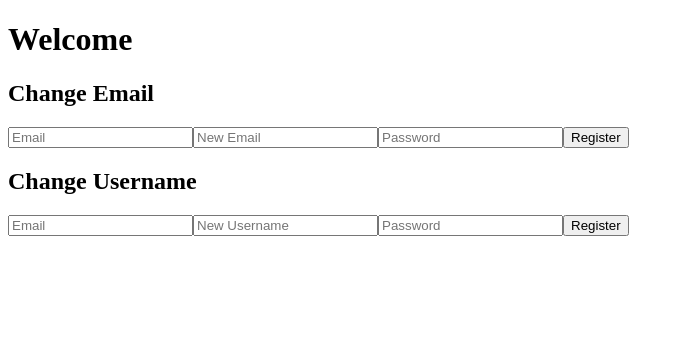
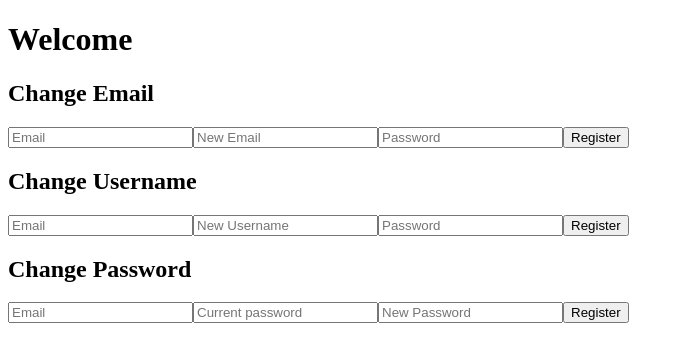
Before and after one commit to fabioporzio/Trello-Clone-Frontend, an Angular app: page /home in a window 1280 px wide. Shown: the top 362 px of the page, without its empty margins (0-684 px from the left). Built offline with nearby package versions, Linux system fonts and the light colour scheme; no server answers; sample sign-in values are in the browser's storage.

Commit message:
Implemented password update in home

```diff
--- a/src/app/components/home/home.html
+++ b/src/app/components/home/home.html
@@ -33,3 +33,20 @@
         <button type="submit">Register</button>
     </form>
 </section>
+
+<section>
+    @if (passwordChangeSuccess) {
+        <p>{{passwordChangeSuccess}}</p>
+    }
+    <h2>Change Password</h2>
+
+    <form #changePasswordForm="ngForm" (ngSubmit)="changePassword(changePasswordForm)">
+        <input name="email" ngModel required type="email" placeholder="Email">
+
+        <input name="currentPassword" ngModel required type="password" placeholder="Current password">
+
+        <input name="newPassword" ngModel required type="password" placeholder="New Password">
+
+        <button type="submit">Register</button>
+    </form>
+</section>
--- a/src/app/components/home/home.ts
+++ b/src/app/components/home/home.ts
@@ -20,6 +20,7 @@
   validationErrors: any[] = [];
   emailChanegSuccess: string = "";
   usernameChangeSuccess: string = "";
+  passwordChangeSuccess: string = "";
 
   user: Partial<User> = {};
 
@@ -45,7 +46,7 @@
         this.validationErrors = error.error.violations;
       }
       else {
-        this.errorMessage = error?.error?.message ?? "Error during login";
+        this.errorMessage = error?.error?.message ?? "Error during email change";
       }
     }
   }
@@ -66,7 +67,28 @@
         this.validationErrors = error.error.violations;
       }
       else {
-        this.errorMessage = error?.error?.message ?? "Error during login";
+        this.errorMessage = error?.error?.message ?? "Error during username change";
+      }
+    }
+  }
+
+  async changePassword(form: NgForm): Promise<void> {
+    await this.tokenService.validateTokens();
+
+    try {
+      const { email, currentPassword, newPassword } = form.value;
+      await this.userService.changePassword(email, currentPassword, newPassword);
+
+      this.passwordChangeSuccess = "Password change ok!"
+    }
+    catch (error: any) {
+      console.error(error);
+
+      if (error?.error?.violations) {
+        this.validationErrors = error.error.violations;
+      }
+      else {
+        this.errorMessage = error?.error?.message ?? "Error during password change";
       }
     }
   }
--- a/src/app/models/user.ts
+++ b/src/app/models/user.ts
@@ -39,3 +39,9 @@
     newUsername: string,
     password: string
 }
+
+export interface UpdateUserPasswordRequest {
+    email: string,
+    currentPassword: string,
+    newPassword: string
+}
--- a/src/app/services/user-service.ts
+++ b/src/app/services/user-service.ts
@@ -1,5 +1,5 @@
 import { inject, Injectable } from '@angular/core';
-import { CreateUserRequest, CreateUserResponse, LoginRequest, LoginResponse, UpdateUserEmailRequest, UpdateUserUsernameRequest, User } from '../models/user';
+import { CreateUserRequest, CreateUserResponse, LoginRequest, LoginResponse, UpdateUserEmailRequest, UpdateUserPasswordRequest, UpdateUserUsernameRequest, User } from '../models/user';
 import { HttpClient, HttpHeaders } from '@angular/common/http';
 import { firstValueFrom } from 'rxjs';
 
@@ -87,4 +87,22 @@
     const url = "http://localhost:8080/api/user/update-username"
     return firstValueFrom(this.http.put<void>(url, updateUserUsernameRequest, { headers }));
   }
+
+  changePassword(email: string, currentPassword: string, newPassword: string): Promise<void> {
+    const accessToken = localStorage.getItem("access-token")
+
+    const headers = new HttpHeaders({
+      'Authorization': "Bearer " + accessToken,
+      'Content-Type': 'application/json'
+    });
+
+    const updateUserPasswordRequest: UpdateUserPasswordRequest = {
+      email: email,
+      currentPassword: currentPassword,
+      newPassword: newPassword
+    };
+
+    const url = "http://localhost:8080/api/user/update-password"
+    return firstValueFrom(this.http.put<void>(url, updateUserPasswordRequest, { headers }));
+  }
 }
```
